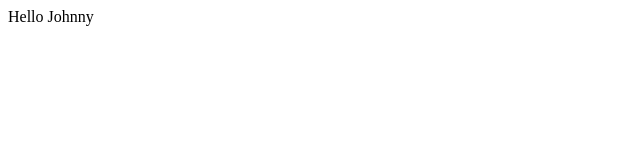
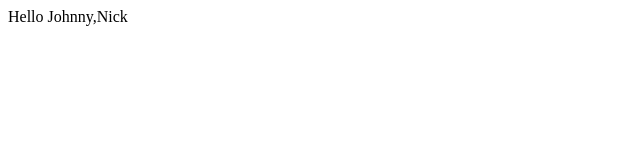
Before and after one commit to newjohnny7ho22/newjohnny7ho22.github.io, a plain HTML site: page index.html in a window 1280 px wide. Shown: the full height of the page, 0-640 px from the left. Drawn offline with Linux system fonts and the light colour scheme.

Commit message:
第二個名字

```diff
--- a/index.html
+++ b/index.html
@@ -3,6 +3,6 @@
 <head>
 <title>我的第一個網頁</title>
 </head>
-<body>Hello Johnny</body>
+<body>Hello Johnny,Nick</body>
 
 </html>
```
